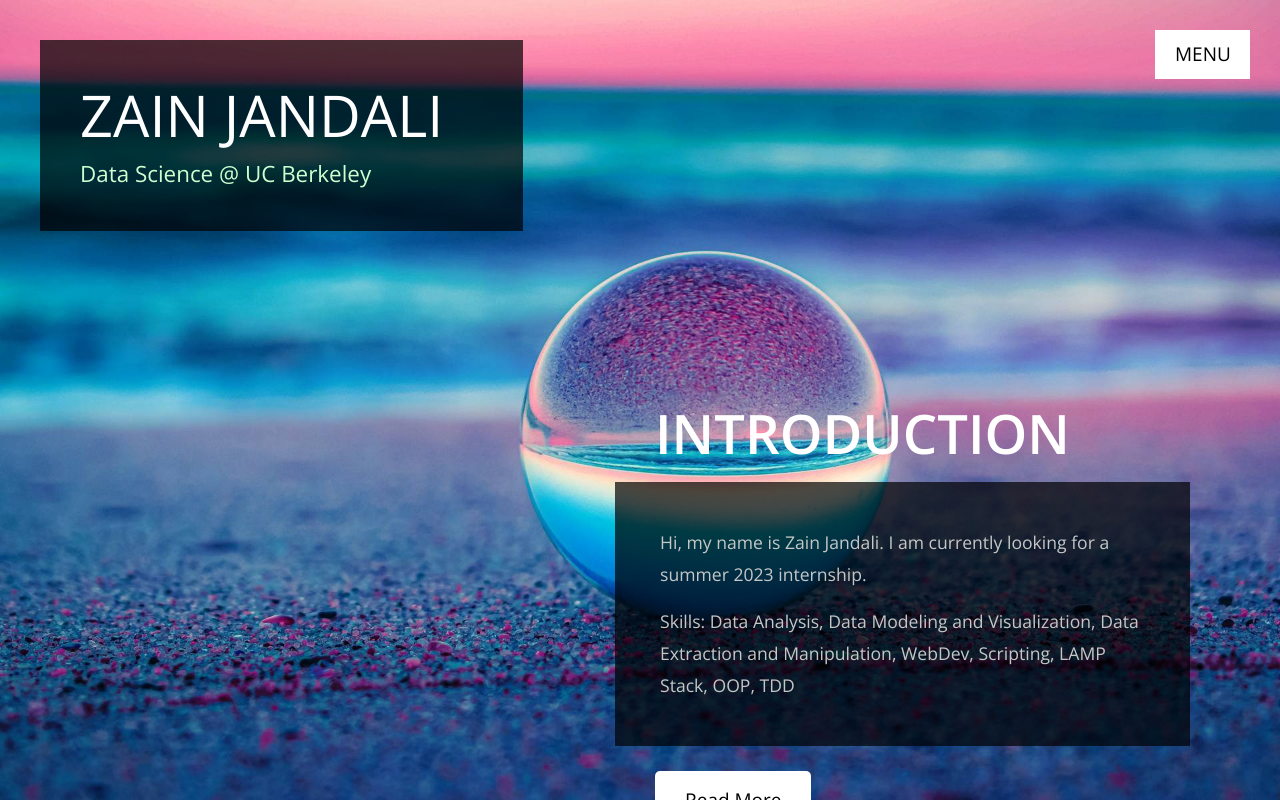
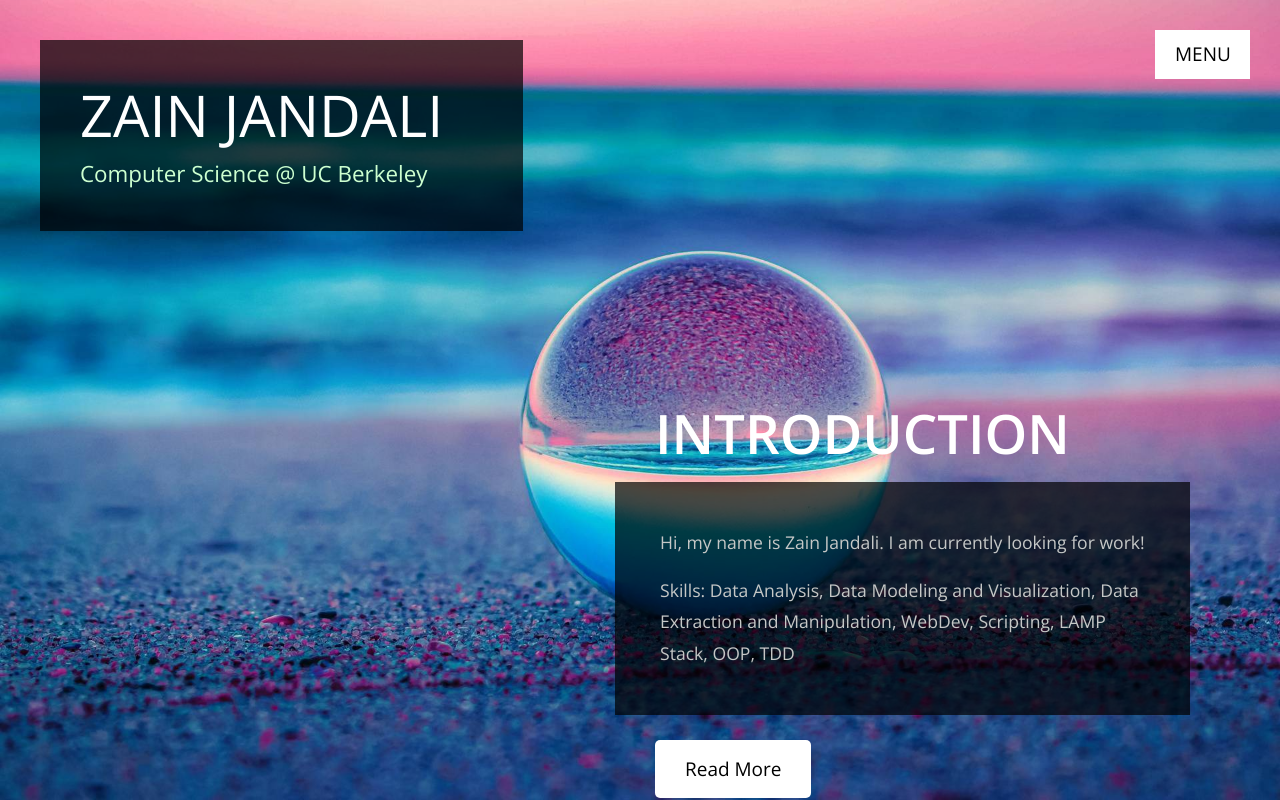
Before and after one commit to zjandali/flaskapp, a Python web app: template template/index.html in a window 1280 px wide. Run offline with Jinja, Linux system fonts and the light colour scheme; the template is opened without the code that fills it, so the values that code supplies are empty.

Commit message:
Update index.html

```diff
--- a/template/index.html
+++ b/template/index.html
@@ -55,7 +55,7 @@
         </nav>
         <header class="tm-site-header-box tm-bg-dark">
           <h1 class="tm-site-title">Zain Jandali</h1>
-          <p class="mb-0 tm-site-subtitle">Data Science @ UC Berkeley</p>
+          <p class="mb-0 tm-site-subtitle">Computer Science @ UC Berkeley</p>
         </header>
       </div>
 
@@ -70,7 +70,7 @@
                 </h2>
                 <div class="tm-textbox tm-bg-dark">
                   <p>
-                    Hi, my name is Zain Jandali. I am currently looking for a summer 2023 internship.
+                    Hi, my name is Zain Jandali. I am currently looking for work!
                   </p>
                   <p class="mb-0">
                     Skills: Data Analysis, Data Modeling and Visualization, Data Extraction and Manipulation, WebDev, Scripting, LAMP Stack, OOP, TDD
@@ -83,7 +83,7 @@
                 <div class="tm-textbox tm-textbox-2 tm-bg-dark">
                   <h2 class="tm-text-blue mb-4">About Me</h2>
                   <p class="mb-4">
-                    I am currently a third year Data Science Major at UC Berkeley.
+                    I am currently in my last semester at UC Berkeley.
                   </p>
                   <p class="mb-4">
                     I am passionate about problem solving, constantly challenging myself, and most importantly making a positive impact on the world. Areas of interest include big data, mission-driven startups and ideas, working with obscure data sets, software development, contributing to a positive-impact company and just learning overall!
```
